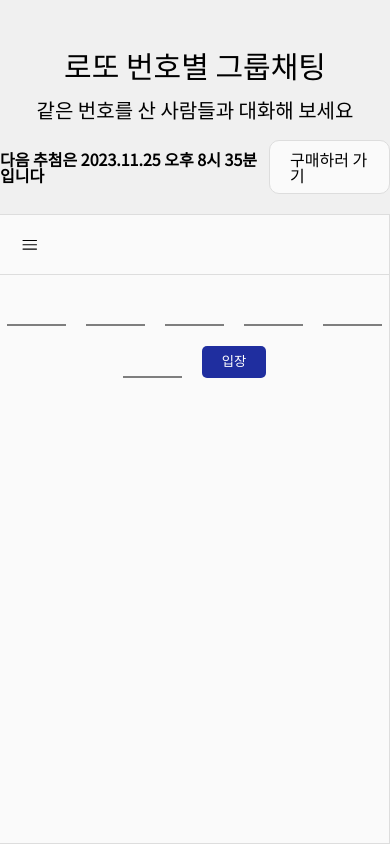
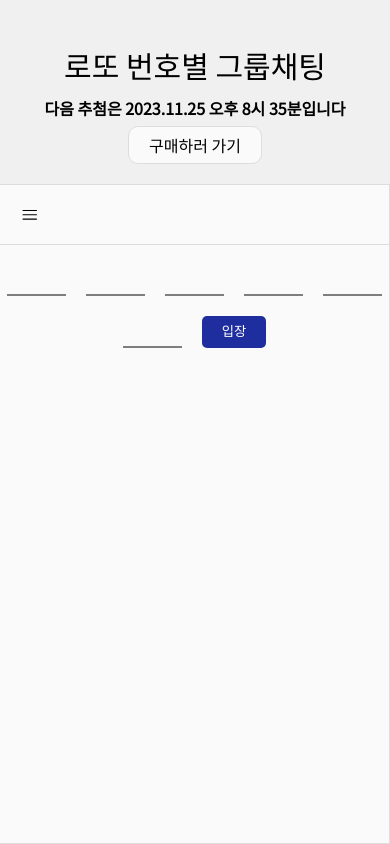
Before and after one commit to Singhand/lgc, a React (Vite) app: page / in a window 390 px wide. Built offline with nearby package versions, Linux system fonts and the light colour scheme.

Commit message:
refactor: DrawInfo flex wrap, Main T2 media query

```diff
--- a/src/components/DrawInfo.tsx
+++ b/src/components/DrawInfo.tsx
@@ -5,6 +5,7 @@ import TitleBalls from "./TitleBalls";
 
 const Wrap = styled.div`
   display: flex;
+  flex-wrap: wrap;
   align-items: center;
   justify-content: center;
   gap: 10px;
--- a/src/routes/Main.tsx
+++ b/src/routes/Main.tsx
@@ -21,6 +21,10 @@ const Title = styled.div`
 
 const T2 = styled(Title)`
   font-size: 20px;
+
+  @media screen and (max-width: 900px) {
+    display: none;
+  }
 `;
 
 const Grid = styled.div`
```
